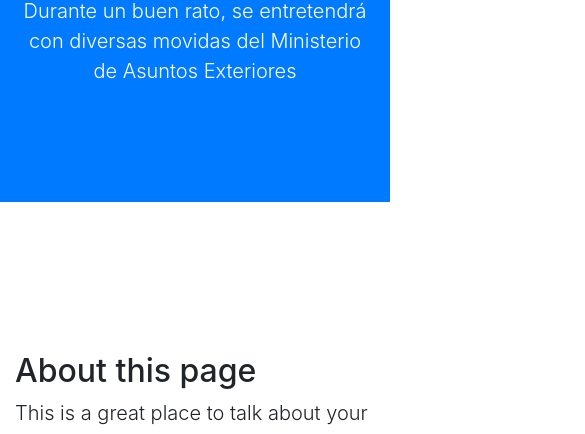
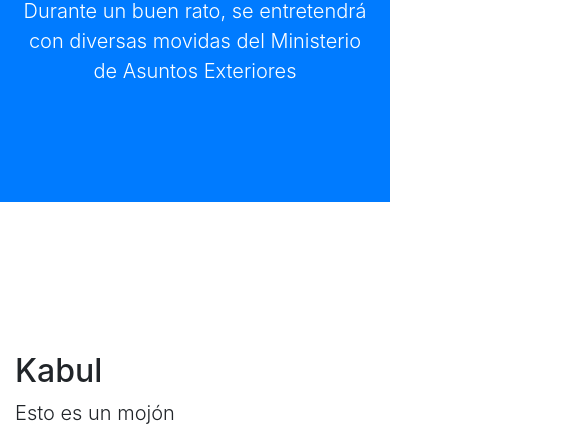
Before and after one commit to josemolinag/contratosextranjero, a website with bundled scripts: page index.html in a window 390 px wide. Shown: the part 358-792 px from the top of the page, 585 px wide, since content can reach past the window. Built offline with nearby package versions, Linux system fonts and the light colour scheme.

Commit message:
datawrapper responsive

```diff
--- /dev/null
+++ b/css/main.css
@@ -0,0 +1,4 @@
+
+body {
+  font-family: 'PT Serif', serif;
+}
--- a/index.html
+++ b/index.html
@@ -12,10 +12,11 @@
 
     <!-- Bootstrap core CSS -->
     <link href="vendor/bootstrap/css/bootstrap.min.css" rel="stylesheet">
+    <link href="https://fonts.googleapis.com/css?family=PT+Serif" rel="stylesheet">
 
     <!-- Custom styles for this template -->
     <link href="css/scrolling-nav.css" rel="stylesheet">
-
+    <link href="css/main.css" rel="stylesheet">
   </head>
 
   <body id="page-top">
@@ -53,12 +54,12 @@
       </div>
     </header>
 
-    <section id="about">
+    <section id="Kabul">
       <div class="container">
         <div class="row">
           <div class="col-lg-8 mx-auto">
-            <h2>About this page</h2>
-            <p class="lead">This is a great place to talk about your webpage. This template is purposefully unstyled so you can use it as a boilerplate or starting point for you own landing page designs! This template features:</p>
+            <h2>Kabul</h2>
+            <p class="lead">Esto es un mojón</p>
             <ul>
               <li>Clickable nav links that smooth scroll to page sections</li>
               <li>Responsive behavior when clicking nav links perfect for a one page website</li>
@@ -80,7 +81,7 @@
 
           </div>
           <div class="col-lg-8 mx-auto">
-            <iframe src="//datawrapper.dwcdn.net/x33FT/1/" scrolling="no" frameborder="0" allowtransparency="true" width="600" height="400"></iframe>
+            <iframe id="datawrapper-chart-x33FT" src="//datawrapper.dwcdn.net/x33FT/1/" scrolling="no" frameborder="0" allowtransparency="true" style="width: 0; min-width: 100% !important;" height="400"></iframe><script type="text/javascript">if("undefined"==typeof window.datawrapper)window.datawrapper={};window.datawrapper["x33FT"]={},window.datawrapper["x33FT"].embedDeltas={"100":1024,"200":650,"300":493,"400":459,"500":417,"700":383,"800":383,"900":358,"1000":358},window.datawrapper["x33FT"].iframe=document.getElementById("datawrapper-chart-x33FT"),window.datawrapper["x33FT"].iframe.style.height=window.datawrapper["x33FT"].embedDeltas[Math.min(1e3,Math.max(100*Math.floor(window.datawrapper["x33FT"].iframe.offsetWidth/100),100))]+"px",window.addEventListener("message",function(a){if("undefined"!=typeof a.data["datawrapper-height"])for(var b in a.data["datawrapper-height"])if("x33FT"==b)window.datawrapper["x33FT"].iframe.style.height=a.data["datawrapper-height"][b]+"px"});</script>
           </div>
         </div>
       </div>
```
